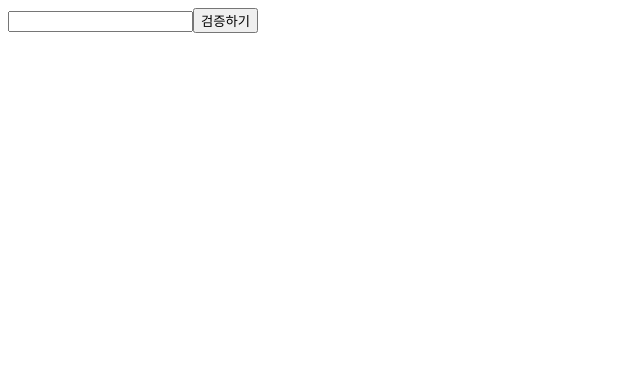
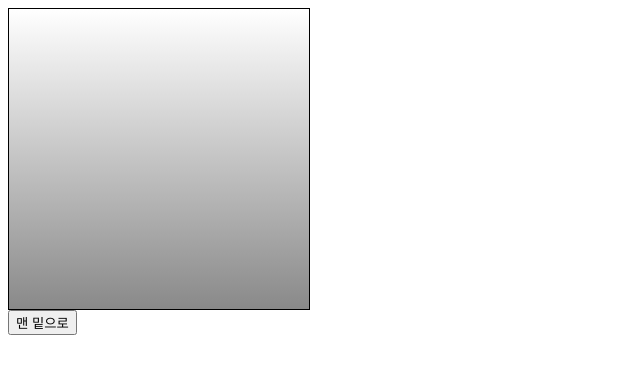
Before and after one commit to kdkim2810/react-study, a React (Create React App) app: page / in a window 1280 px wide. Shown: the top 374 px of the page, without its empty margins (0-640 px from the left). Built offline with nearby package versions, Linux system fonts and the light colour scheme.

Commit message:
5.3.3 Component에 ref 추가하기

```diff
--- a/src/App.js
+++ b/src/App.js
@@ -1,8 +1,25 @@
-import React from 'react'; // 리액트를 불러오는 구문
-import Component from './example/chapter_5/Ex511';
+import React, { Component } from 'react'; // 리액트를 불러오는 구문
+// import Component from './example/chapter_5/Ex532';
+import ScrollBox from './example/chapter_5/Ex532';
 
-function App() {
-  return <Component />;
+class App extends Component {
+  // return <Component />;
+  render() {
+    return (
+      <div>
+        <ScrollBox ref={(ref) => {
+          this.ScrollBox = ref;
+        }}
+        />
+        <button
+          type="button"
+          onClick={() => this.ScrollBox.ScrollToBottom()}
+        >
+          맨 밑으로
+        </button>
+      </div>
+    );
+  }
 }
 
 export default App;
--- /dev/null
+++ b/src/example/chapter_5/Ex532.js
@@ -0,0 +1,42 @@
+import React, { Component } from 'react';
+
+class ScrollBox extends Component {
+
+  ScrollToBottom = () => {
+    /**
+     * 이 코드는 비구조화 할당 문법이고 다음 코드와 같은 의미임
+     * const scrollHeight = this.box.scrollheight;
+     * const clientHeight = this.box.clientHeight;
+     */
+    const { scrollHeight, clientHeight } = this.box;
+
+    this.box.scrollTop = scrollHeight - clientHeight;
+  }
+
+  render() {
+    const style = {
+      border: '1px solid black',
+      height: '300px',
+      width: '300px',
+      overflow: 'auto',
+      position: 'relative',
+    };
+
+    const innerStyle = {
+      width: '100%',
+      height: '650px',
+      background: 'linear-gradient(white, black)',
+    };
+
+    return (
+      <div
+        style={style}
+        ref={(ref) => { this.box = ref; }}
+      >
+        <div style={innerStyle} />
+      </div>
+    );
+  }
+}
+
+export default ScrollBox;
```
